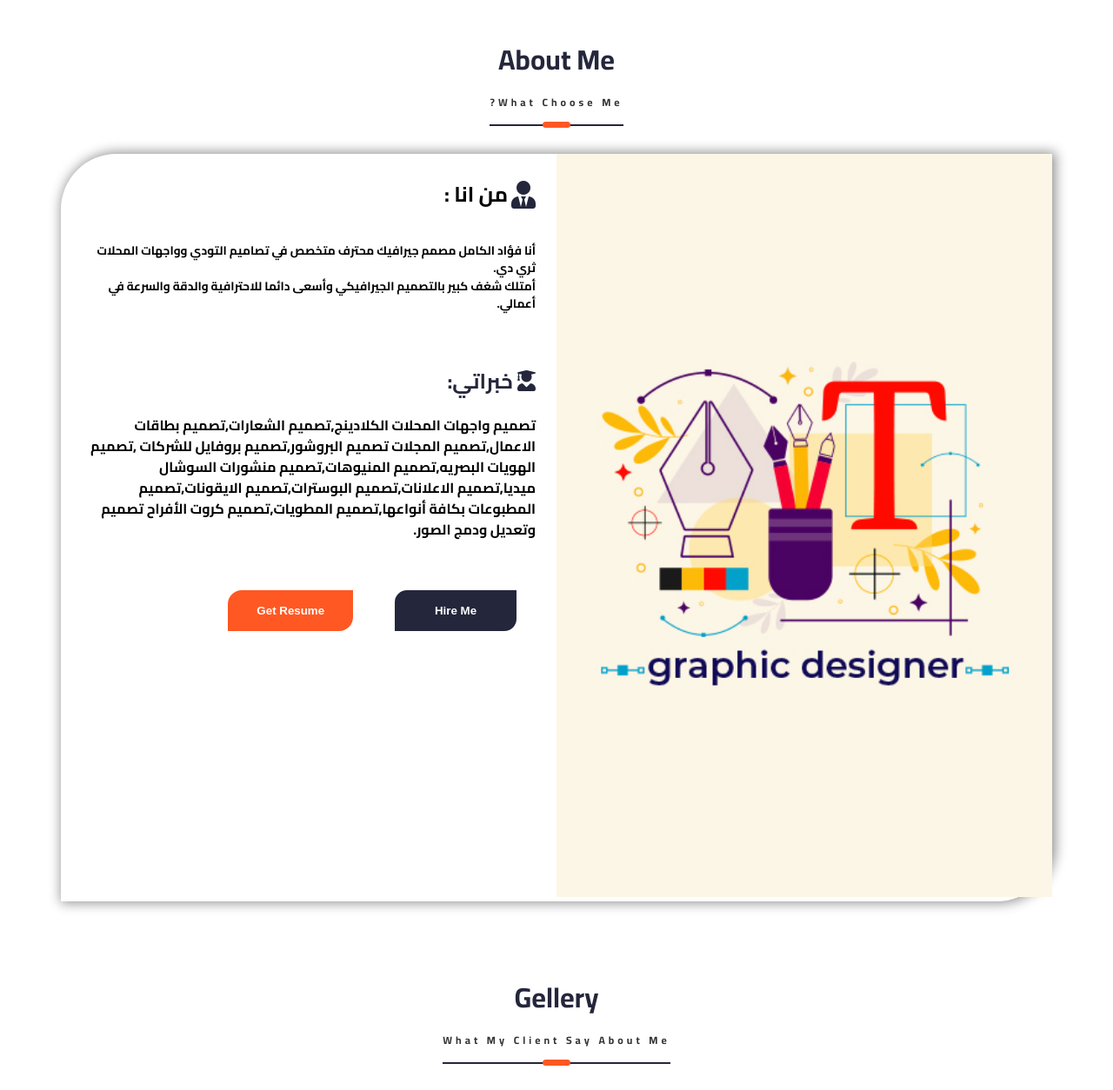
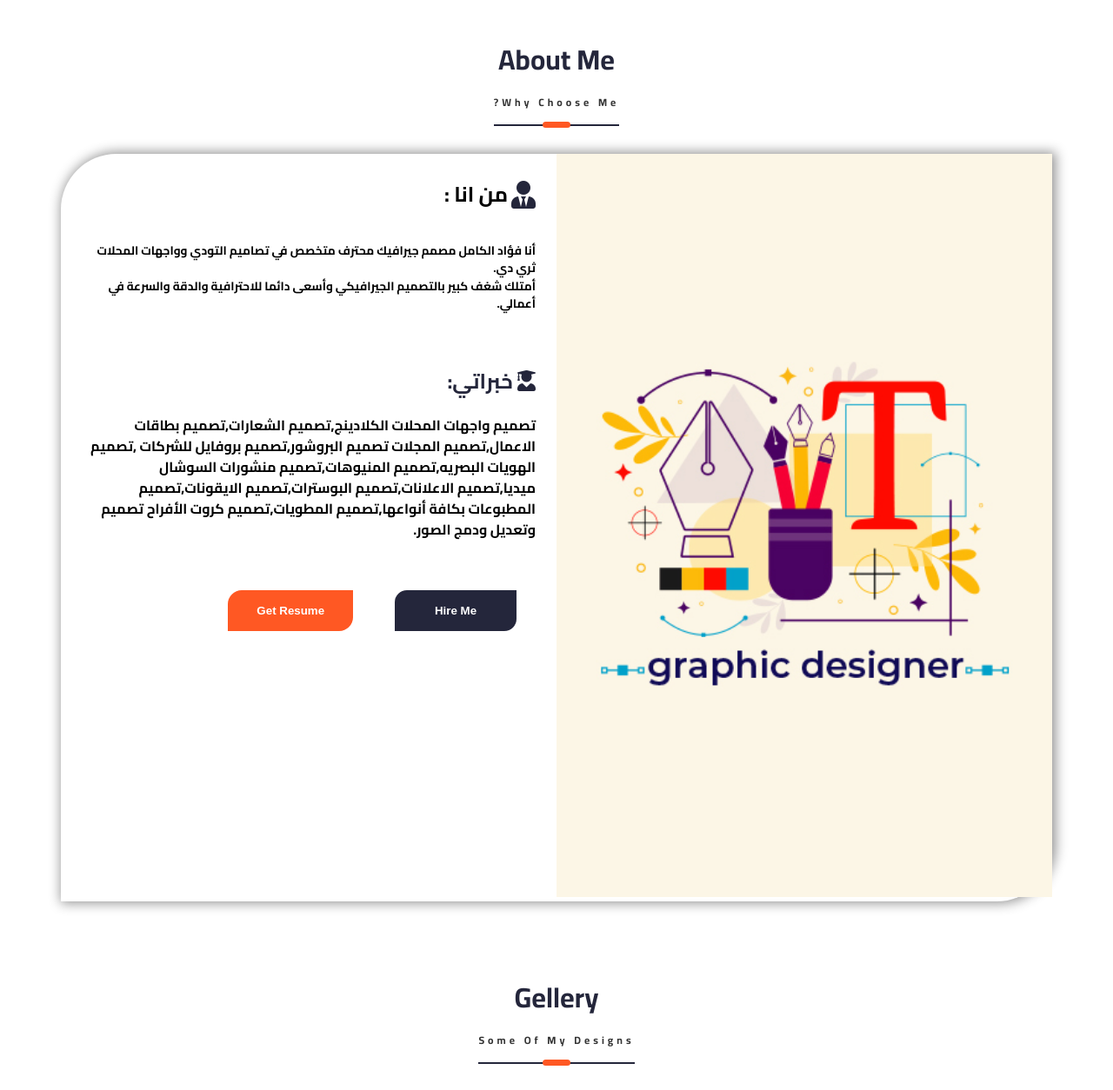
Before and after one commit to Mohamedate/portofolio, a plain HTML site: page index.html in a window 1280 px wide. Shown: the part 802-2056 px from the top of the page at 87% size. Drawn offline with nearby package versions, Linux system fonts and the light colour scheme.

Commit message:
Update index.html

```diff
--- a/index.html
+++ b/index.html
@@ -65,7 +65,7 @@
 <section class="about" id = "about">
     <div class="main-title">
         <h1>about me</h1>
-        <p>what choose me?</p>
+        <p>why choose me?</p>
     </div>
     <div class="container">
 <div class="holder">
@@ -104,7 +104,7 @@
 <section class="gellery" id="gellery">
     <div class="main-title">
         <h1>gellery</h1>
-        <p>what my client say about me</p>
+        <p>some of my designs</p>
     </div>
     <div class="back">
         <div class="container">
```
